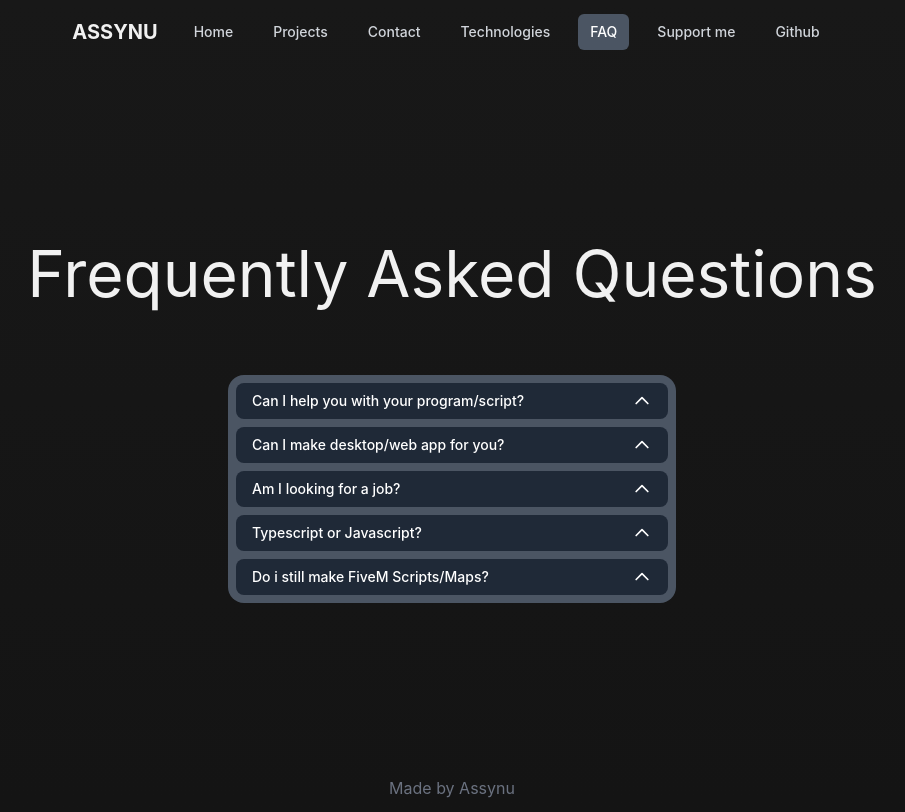
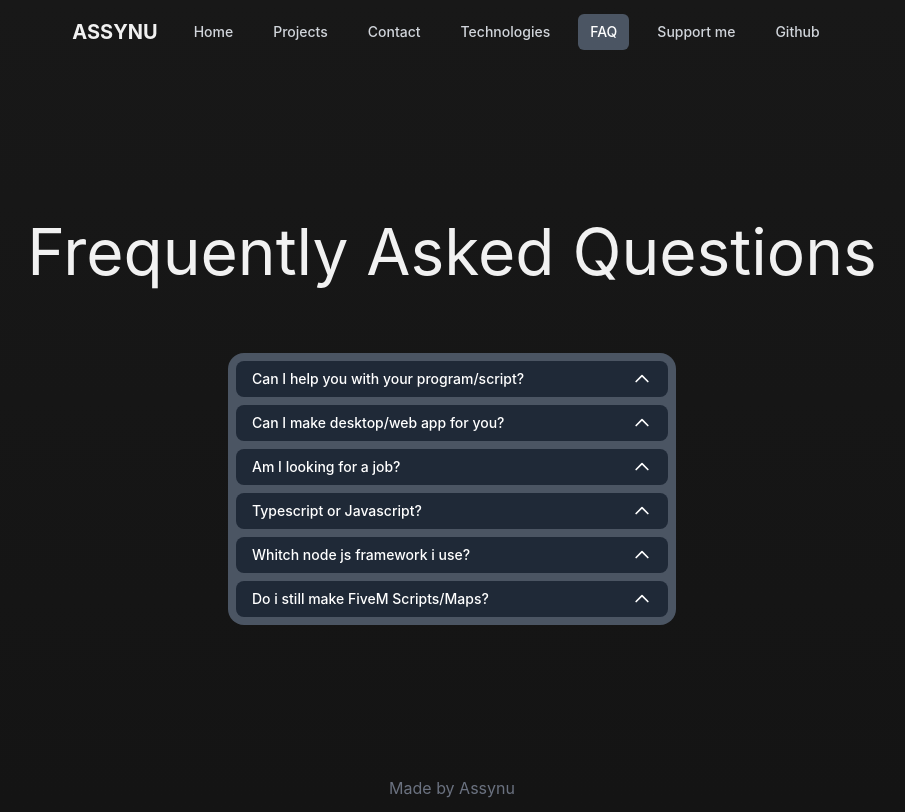
Before and after one commit to ASSYNU/assynu-net, a Next.js app: page /faq in a window 1280 px wide. Shown: the whole page, without its empty margins (188-1093 px from the left). Built offline with nearby package versions, Linux system fonts and the light colour scheme.

Commit message:
Faq update

```diff
--- a/pages/faq/index.tsx
+++ b/pages/faq/index.tsx
@@ -105,6 +105,23 @@ const Home: NextPage = () => {
                 {({ open }) => (
                     <>
                     <Disclosure.Button className="flex justify-between w-full px-4 py-2 text-sm font-medium text-left text-white bg-gray-800 rounded-lg hover:bg-gray-700 focus:outline-none focus-visible:ring focus-visible:ring-white focus-visible:ring-opacity-75">
+                        <span>Whitch node js framework i use?</span>
+                        <ChevronUpIcon
+                        className={`${
+                            open ? 'transform rotate-180' : ''
+                        } w-5 h-5 text-white`}
+                        />
+                    </Disclosure.Button>
+                    <Disclosure.Panel className="px-4 pt-4 pb-2 text-sm text-white font-bold">
+                        NextJs with Typescript and Tailwind css
+                    </Disclosure.Panel>
+                    </>
+                )}
+                </Disclosure>
+                <Disclosure as="div" className="mt-2">
+                {({ open }) => (
+                    <>
+                    <Disclosure.Button className="flex justify-between w-full px-4 py-2 text-sm font-medium text-left text-white bg-gray-800 rounded-lg hover:bg-gray-700 focus:outline-none focus-visible:ring focus-visible:ring-white focus-visible:ring-opacity-75">
                         <span>Do i still make FiveM Scripts/Maps?</span>
                         <ChevronUpIcon
                         className={`${
```
